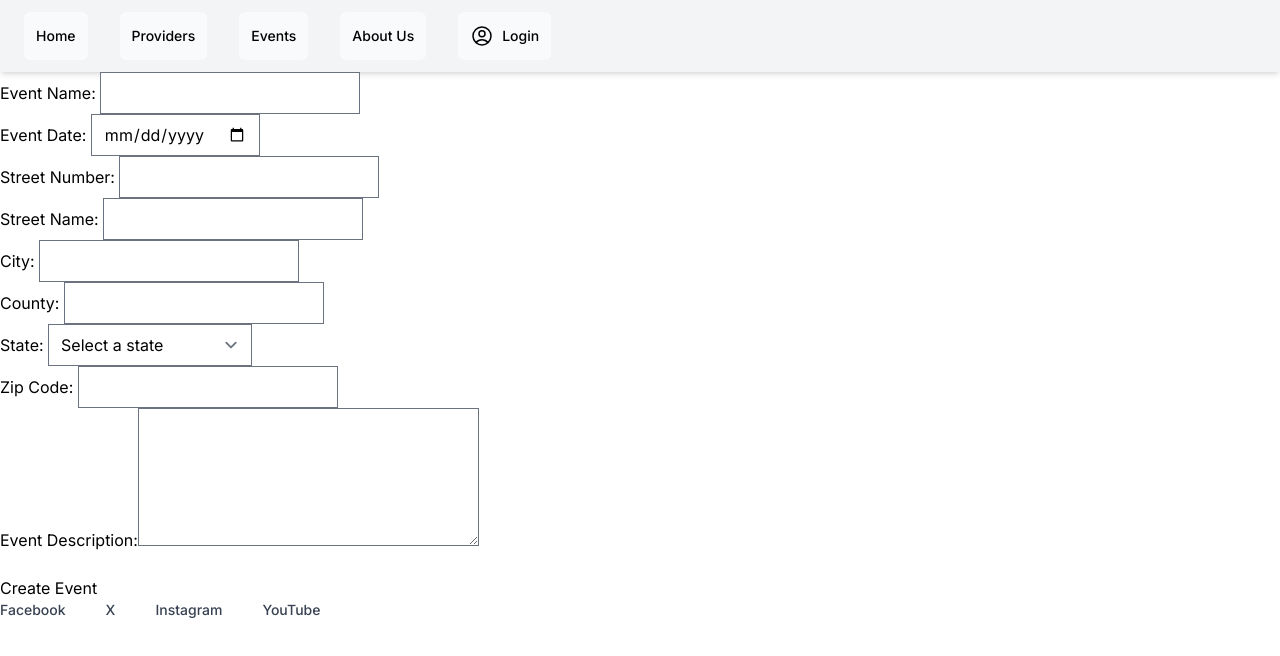
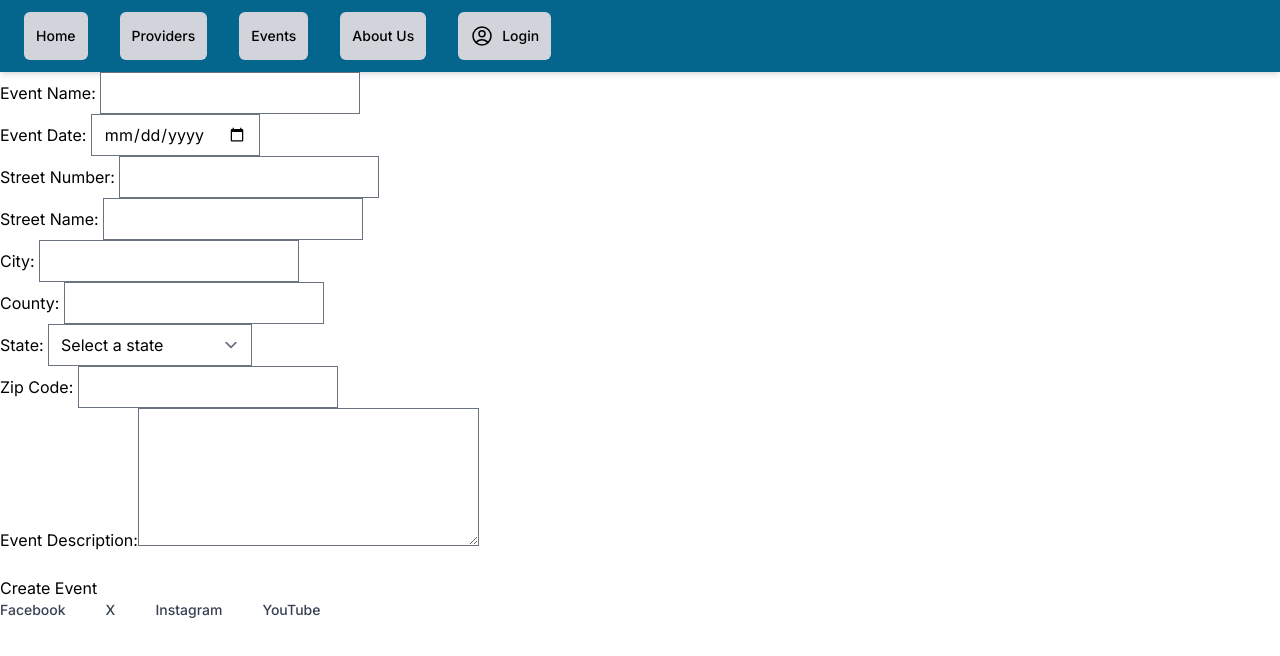
Before and after one commit to jambrizz/cciw, a Next.js app in the folder nextjs-dashboard/: page /dashboard/addEvent in a window 1280 px wide. Shown: the top 656 px of the page. Built offline with nearby package versions, Linux system fonts and the light colour scheme; a web font is replaced by a local one.

Commit message:
adding color configuration for tailwind to implement new color palette. TODO Query all providers into database

```diff
--- a/nextjs-dashboard/app/ui/dashboard/header.tsx
+++ b/nextjs-dashboard/app/ui/dashboard/header.tsx
@@ -15,10 +15,13 @@ const links = [
     { name: 'Login', href: '/dashboard/login', icon: UserCircleIcon }
 ];
 
+//bg-gray-100
+//bg-gray-50
+
 export default function NavLinks() {
     const pathname = usePathname();
     return (
-        <nav className="flex w-full items-center justify-between bg-gray-100 px-6 py-3 shadow-md">
+        <nav className="bg-harmony-lazuli flex w-full items-center justify-between px-6 py-3 shadow-md">
             <div className="flex items-center gap-8">
                 {links.map((link) => {
                     const LinkIcon = link.icon;
@@ -28,7 +31,7 @@ export default function NavLinks() {
                             href={link.href}
                             //className="flex items-center gap-2 text-gray-700 transition-colors hover:text-blue-600"
                             className={clsx(
-                                'flex h-[48px] grow items-center justify-center gap-2 rounded-md bg-gray-50 p-3 text-sm font-medium hover:bg-sky-100 hover:text-blue-600 md:flex-none md:justify-start md:p-2 md:px-3',
+                                'flex h-[48px] grow items-center justify-center gap-2 rounded-md bg-gray-300 p-3 text-sm font-medium hover:bg-sky-100 hover:text-blue-600 md:flex-none md:justify-start md:p-2 md:px-3',
                                 {
                                     'bg-sky-100 text-blue-600': pathname === link.href,
                                 },
--- a/nextjs-dashboard/tailwind.config.ts
+++ b/nextjs-dashboard/tailwind.config.ts
@@ -16,6 +16,17 @@ const config: Config = {
           400: '#2589FE',
           500: '#0070F3',
           600: '#2F6FEB',
+
+        },
+        navy: {
+          600: '#2C2350',
+        },
+        harmony: {
+            lazuli: '#05668D',
+            teal: '#028090',
+            persian: '#00A896',
+            mint: '#02C39A',
+            cream: '#F0F3BD',
         },
       },
     },
```
